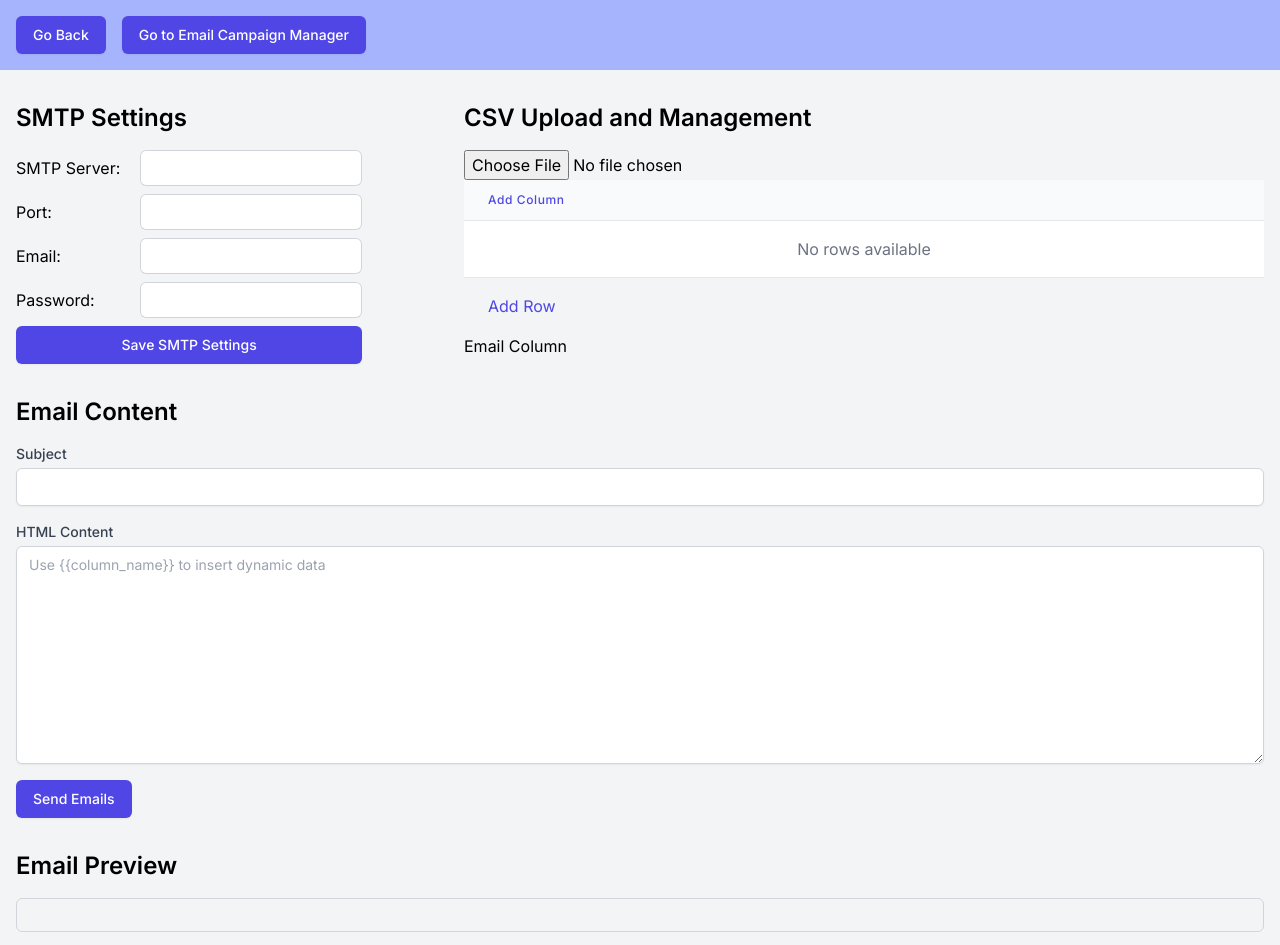
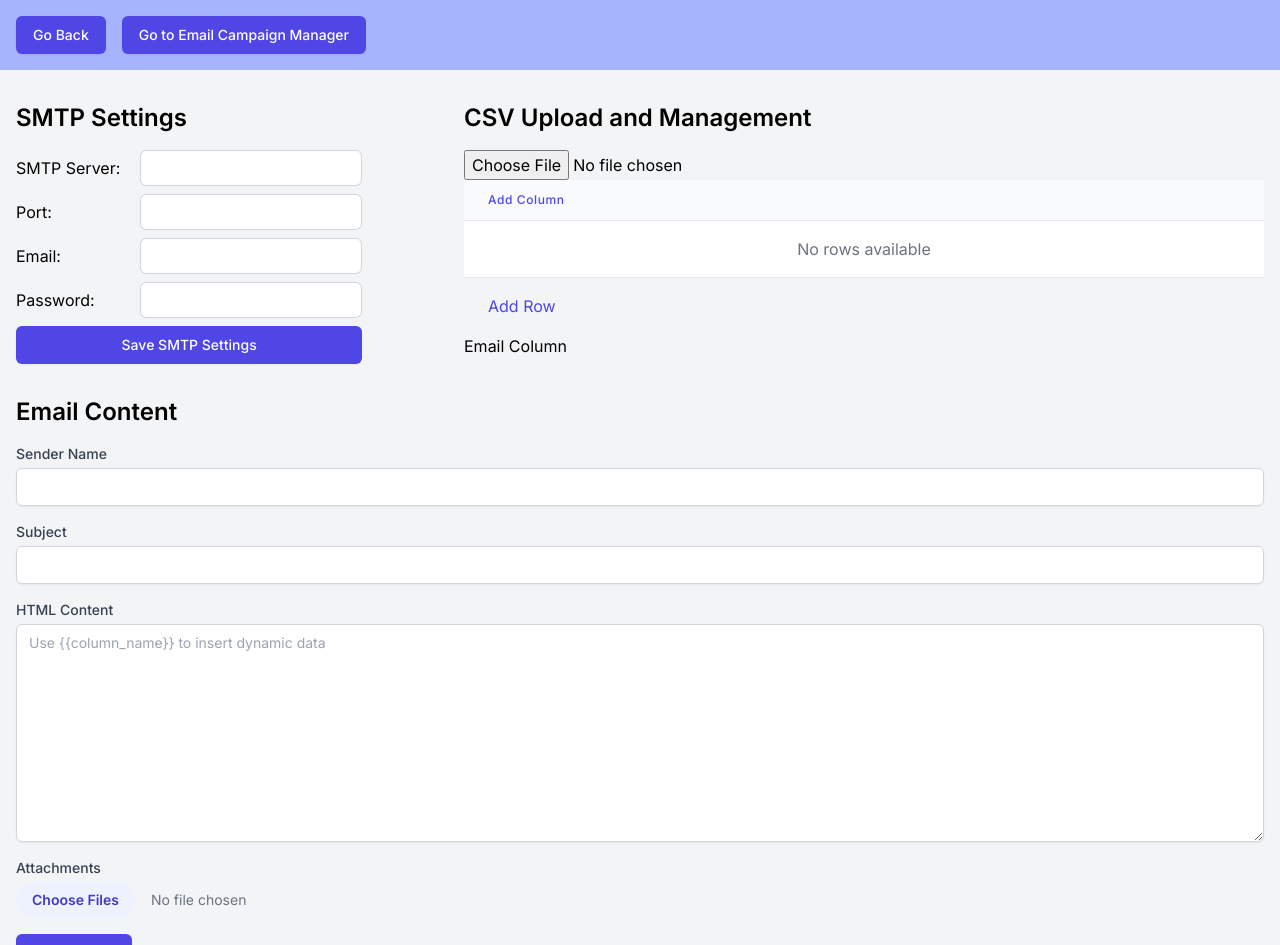
Before and after one commit to Will6855/HTML-Email-Sender, a Next.js app: page /send-mail in a window 1280 px wide. Shown: the top 945 px of the page. Built offline with nearby package versions, Linux system fonts and the light colour scheme.

Commit message:
Adding Sender Name & Attachment Files

```diff
--- a/package.json
+++ b/package.json
@@ -9,6 +9,7 @@
     "lint": "next lint"
   },
   "dependencies": {
+    "formidable": "^3.5.1",
     "next": "14.2.7",
     "nodemailer": "^6.9.14",
     "papaparse": "^5.4.1",
@@ -16,6 +17,7 @@
     "react-dom": "^18"
   },
   "devDependencies": {
+    "@types/formidable": "^3.4.5",
     "@types/node": "^20",
     "@types/nodemailer": "^6.4.15",
     "@types/papaparse": "^5.3.14",
--- a/src/app/api/send-email/route.ts
+++ b/src/app/api/send-email/route.ts
@@ -2,12 +2,21 @@ import { NextResponse } from 'next/server';
 import nodemailer from 'nodemailer';
 
 export async function POST(request: Request) {
-  const { smtpServer, port, email, password, to, subject, htmlContent } = await request.json();
+  const formData = await request.formData();
+  const smtpServer = formData.get('smtpServer') as string;
+  const port = formData.get('port') as string;
+  const email = formData.get('email') as string;
+  const password = formData.get('password') as string;
+  const to = formData.get('to') as string;
+  const subject = formData.get('subject') as string;
+  const htmlContent = formData.get('htmlContent') as string;
+  const senderName = formData.get('senderName') as string;
+  const attachments = formData.getAll('attachments') as File[];
 
   let transporter = nodemailer.createTransport({
     host: smtpServer,
     port: parseInt(port, 10),
-    secure: parseInt(port, 10) === 465, // true for port 465, false for other ports
+    secure: parseInt(port, 10) === 465,
     auth: {
       user: email,
       pass: password,
@@ -17,15 +26,18 @@ export async function POST(request: Request) {
   try {
     await transporter.verify();
     await transporter.sendMail({
-      from: email,
+      from: `${senderName} <${email}>`,
       to: to,
       subject: subject,
       html: htmlContent,
+      attachments: await Promise.all(attachments.map(async (file) => ({
+        filename: file.name,
+        content: Buffer.from(await file.arrayBuffer()),
+      }))),
     });
-
     return NextResponse.json({ message: 'Email sent successfully' }, { status: 200 });
   } catch (error) {
     console.error('Failed to send email:', error);
-    return NextResponse.json({ error: error || 'Failed to send email' }, { status: 500 });
+    return NextResponse.json({ error: (error as Error).message || 'Failed to send email' }, { status: 500 });
   }
 }
--- a/src/app/send-mail/page.tsx
+++ b/src/app/send-mail/page.tsx
@@ -13,9 +13,11 @@ interface SmtpSettings {
 }
 
 interface FormData extends SmtpSettings {
+  senderName: string;
   to: string;
   subject: string;
   htmlContent: string;
+  attachments: File[];
 }
 
 const Home = () => {
@@ -24,9 +26,11 @@ const Home = () => {
     port: '',
     email: '',
     password: '',
+    senderName: '',
     to: '',
     subject: '',
     htmlContent: '',
+    attachments: [],
   });
 
   const [csvData, setCsvData] = useState<Record<string, string>[]>([]);
@@ -49,6 +53,22 @@ const Home = () => {
     if (name === 'htmlContent') {
       updateEmailPreview(value);
     }
+  };
+
+  const handleFileChange = (e: ChangeEvent<HTMLInputElement>) => {
+    if (e.target.files) {
+      setForm((prev) => ({
+        ...prev,
+        attachments: [...prev.attachments, ...Array.from(e.target.files!)]
+      }));
+    }
+  };
+
+  const handleRemoveAttachment = (index: number) => {
+    setForm((prev) => ({
+      ...prev,
+      attachments: prev.attachments.filter((_, i) => i !== index),
+    }));
   };
 
   const handleCsvDataLoaded = (data: Record<string, string>[]) => {
@@ -79,13 +99,23 @@ const Home = () => {
         htmlContent = htmlContent.replace(new RegExp(`{{${key}}}`, 'g'), row[key]);
       });
 
+      const formData = new FormData();
+      formData.append('smtpServer', form.smtpServer);
+      formData.append('port', form.port);
+      formData.append('email', form.email);
+      formData.append('password', form.password);
+      formData.append('senderName', form.senderName);
+      formData.append('to', email);
+      formData.append('subject', form.subject);
+      formData.append('htmlContent', htmlContent);
+      form.attachments.forEach((file) => {
+        formData.append('attachments', file);
+      });
+
       try {
         const response = await fetch('/api/send-email', {
           method: 'POST',
-          headers: {
-            'Content-Type': 'application/json',
-          },
-          body: JSON.stringify({ ...form, to: email, htmlContent }),
+          body: formData,
         });
 
         if (!response.ok) {
@@ -149,6 +179,18 @@ const Home = () => {
         <h2 className="text-2xl font-semibold mb-4">Email Content</h2>
         <form onSubmit={(e) => e.preventDefault()} className="space-y-4">
           <div>
+            <label htmlFor="senderName" className="block text-sm font-medium text-gray-700">Sender Name</label>
+            <input
+              type="text"
+              id="senderName"
+              name="senderName"
+              value={form.senderName}  // Added senderName input
+              onChange={handleChange}
+              required
+              className="mt-1 block w-full border border-gray-300 rounded-md shadow-sm py-2 px-3 focus:outline-none focus:ring-indigo-500 focus:border-indigo-500 sm:text-sm"
+            />
+          </div>
+          <div>
             <label htmlFor="subject" className="block text-sm font-medium text-gray-700">Subject</label>
             <input
               type="text"
@@ -173,6 +215,37 @@ const Home = () => {
               placeholder="Use {{column_name}} to insert dynamic data"
             />
           </div>
+          <div>
+            <label htmlFor="attachments" className="block text-sm font-medium text-gray-700">Attachments</label>
+            <input
+              type="file"
+              id="attachments"
+              onChange={handleFileChange}
+              multiple
+              className="mt-1 block w-full text-sm text-gray-500
+                file:mr-4 file:py-2 file:px-4
+                file:rounded-full file:border-0
+                file:text-sm file:font-semibold
+                file:bg-indigo-50 file:text-indigo-700
+                hover:file:bg-indigo-100"
+            />
+            {form.attachments.length > 0 && (
+              <ul className="mt-2 space-y-2">
+                {form.attachments.map((file, index) => (
+                  <li key={index} className="flex items-center justify-between">
+                    <span>{file.name}</span>
+                    <button
+                      onClick={() => handleRemoveAttachment(index)}
+                      className="text-red-600 hover:text-red-800"
+                    >
+                      Remove
+                    </button>
+                  </li>
+                ))}
+              </ul>
+            )}
+          </div>
+
           <button
             type="button"
             onClick={handleSendEmails}
```
Also changed, not shown: 1 other file (tests, documents, lock files or other folders).
